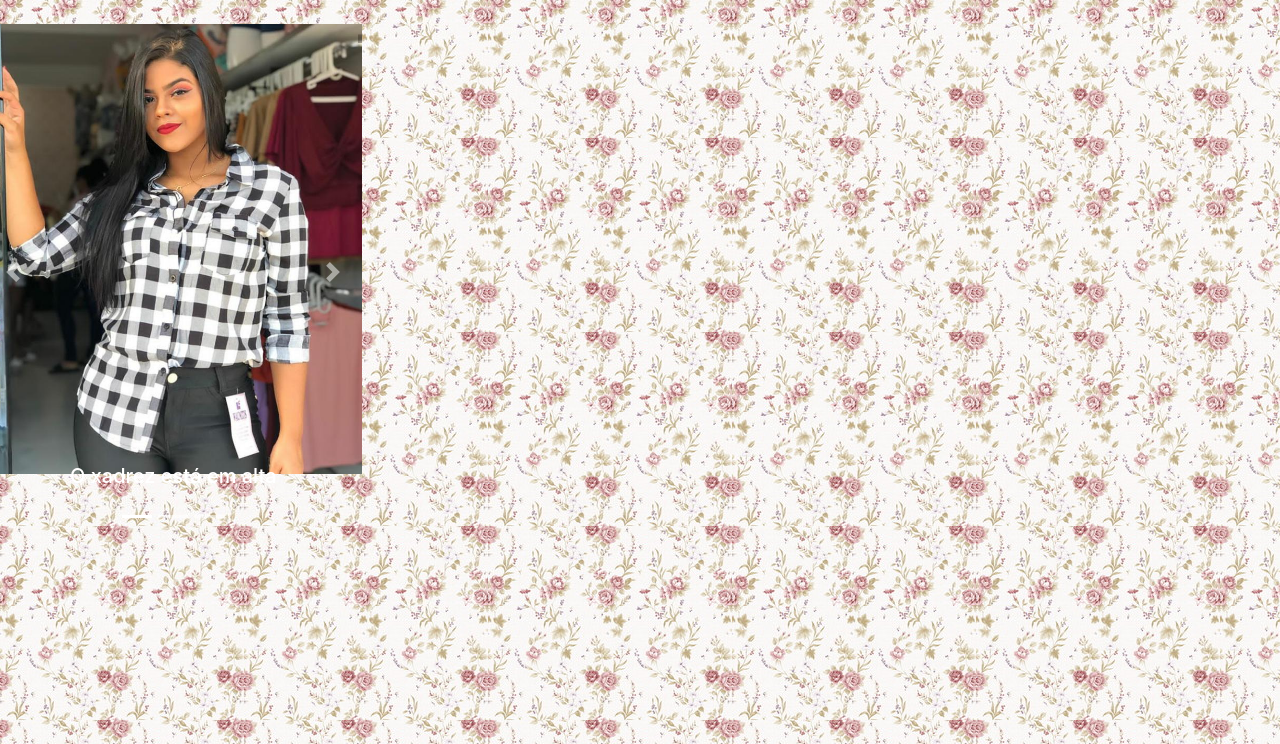
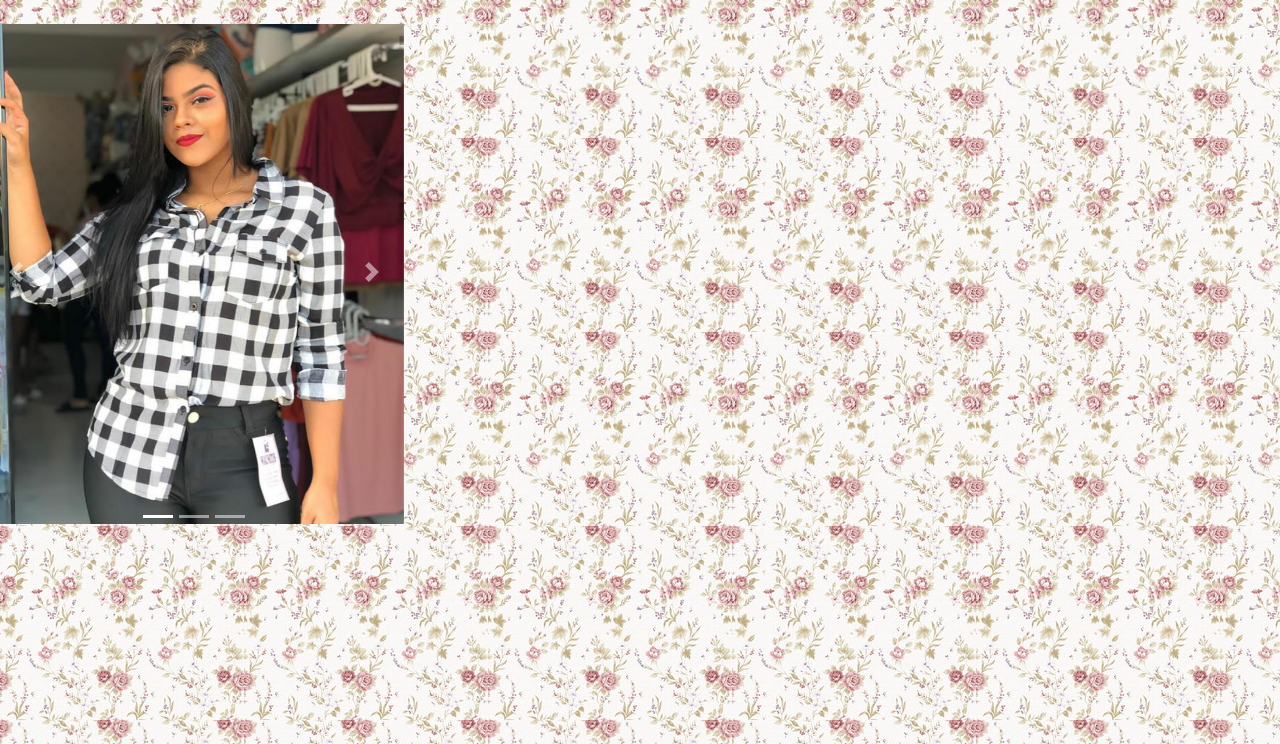
Before and after one commit to brunogomesifrn/pi19boutique, a Django app: page / in a window 1280 px wide. Shown: the part 56-800 px from the top of the page. Run offline with Django 3.2, Linux system fonts and the light colour scheme; some libraries are stand-ins or nearby versions.

Commit message:
ajeitando o carrossel

```diff
--- a/core/templates/paginainicial.html
+++ b/core/templates/paginainicial.html
@@ -60,27 +60,15 @@ integrity="sha384-ggOyR0iXCbMQv3Xipma34MD+dH/1fQ784/j6cY/iJTQUOhcWr7x9JvoRxT2MZw
             <br>
             <div class="carousel-inner">
                 <div class="carousel-item active" class="col-12 col-sm-12 col-md-12 col-lg-12 col-xl-12">
-                    <img class="d-block w-100 im" src="{% static 'imagens/xadrez.jpeg' %}" alt="First slide" width="400px" height="450px">
-                    <div class="carousel-caption d-none d-md-block est">
-                        <h5> O xadrez está em alta</h5>
-                        <p></p>
-                    </div>
+                    <img class="d-block w-100 im" src="{% static 'imagens/xadrez.jpeg' %}" alt="First slide" width="900px" height="500px">
                 </div>
 
                 <div class="carousel-item" class="col-12 col-sm-6 col-md-4 col-lg-4 col-xl-4">
-                    <img class="d-block w-100 im" src="{% static 'imagens/vestido.jpeg' %}" alt="Second slide" width="400px" height="450px">
-                    <div class="carousel-caption d-none d-md-block est">
-                        <h5> NEWS </h5>
-                        <p></p>
-                    </div>
+                    <img class="d-block w-100 im" src="{% static 'imagens/vestido.jpeg' %}" alt="Second slide" width="900px" height="500px">
                 </div>
 
                 <div class="carousel-item" class="col-12 col-sm-6 col-md-4 col-lg-4 col-xl-4">
-                    <img class="d-block w-100 im" src="{% static 'imagens/sabrina.jpeg' %}" alt="Third slide" width="400px" height="450px" >
-                    <div class="carousel-caption d-none d-md-block est">
-                        <h5> NEWS </h5>
-                        <p></p>
-                    </div>
+                    <img class="d-block w-100 im" src="{% static 'imagens/sabrina.jpeg' %}" alt="Third slide" width="900px" height="500px" >
                 </div>
             </div>
 
```
